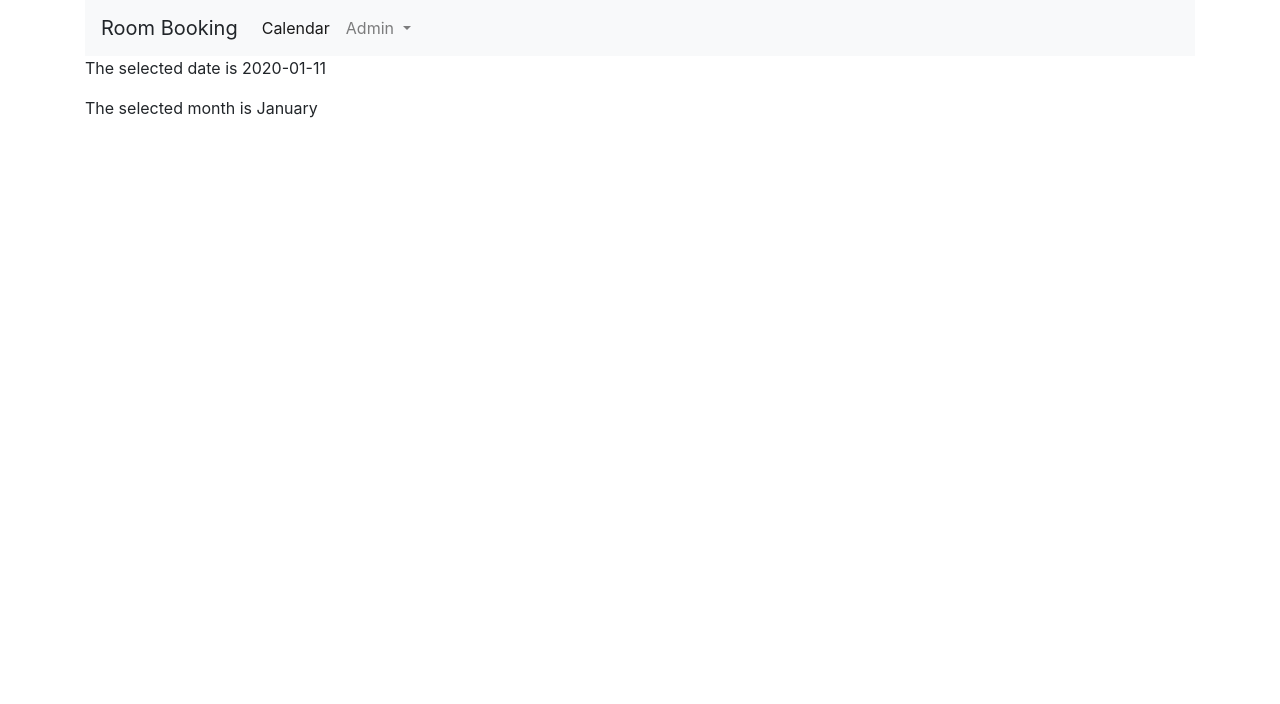
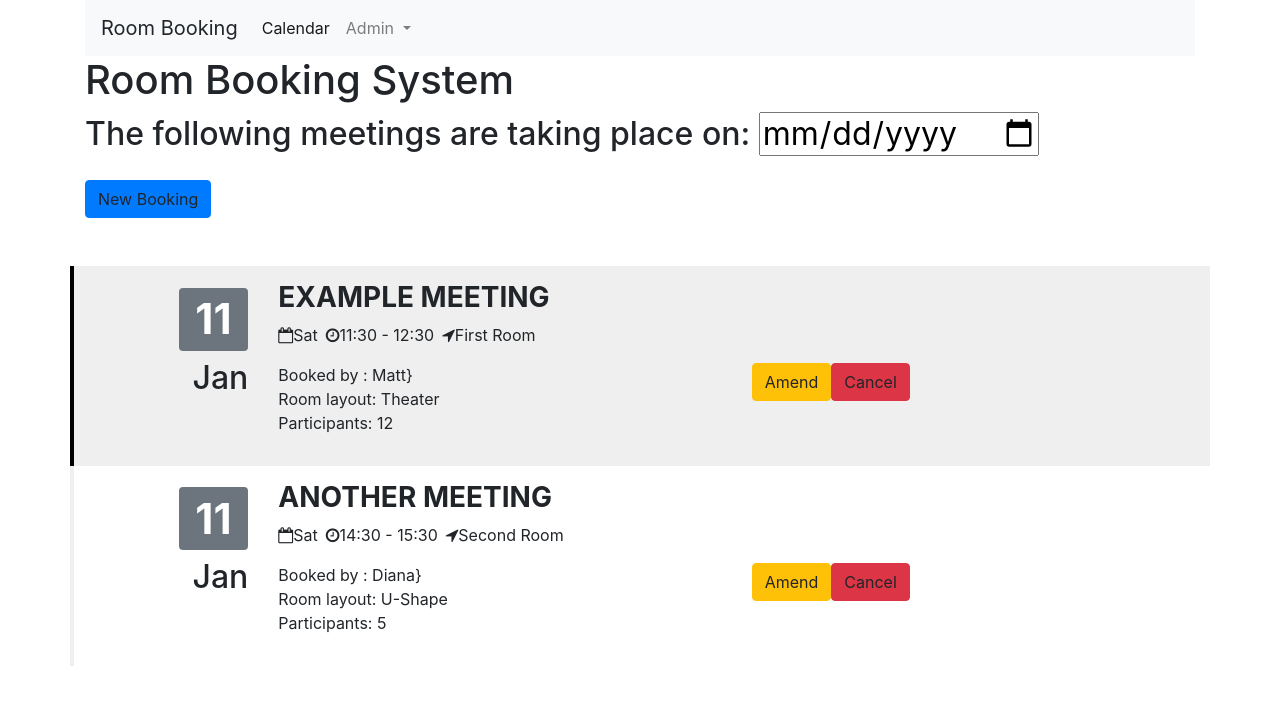
Before and after one commit to antocecere77/RoomBookingAngular, an Angular app: page / in a window 1280 px wide. Shown: the top 704 px of the page. Built offline with nearby package versions, Linux system fonts and the light colour scheme.

Commit message:
Displaying the calendar component

```diff
--- a/src/app/calendar/calendar.component.html
+++ b/src/app/calendar/calendar.component.html
@@ -1,2 +1,33 @@
-<p>The selected date is {{ selectedDate | date:'yyyy-MM-dd' }}</p>
-<p>The selected month is {{ selectedDate | date:'MMMM' }}</p>
+<h1>Room Booking System</h1>
+
+<h2>The following meetings are taking place on: <input type="date"/></h2>
+
+<a class="btn btn-primary mt-3 mb-5">New Booking</a>
+
+<h3 class="mt-5" *ngIf="bookings.length === 0">There are no meetings currently scheduled for this date.</h3>
+
+<div class="row row-striped" *ngFor="let booking of bookings">
+  <div class="col-2 text-right">
+    <h1 class="display-4"><span class="badge badge-secondary">{{ booking.getDateAsDate() | date:'dd' }}</span></h1>
+    <h2>{{ booking.getDateAsDate() | date:'MMM' }}</h2>
+  </div>
+  <div class="col-10">
+    <h3 class="text-uppercase"><strong>{{ booking.title }}</strong></h3>
+    <ul class="list-inline">
+      <li class="list-inline-item"><i class="fa fa-calendar-o" aria-hidden="true"></i>{{ booking.getDateAsDate() | date:'EEE' }}</li>
+      <li class="list-inline-item"><i class="fa fa-clock-o" aria-hidden="true"></i>{{ booking.startTime }} - {{ booking.endTime }}</li>
+      <li class="list-inline-item"><i class="fa fa-location-arrow" aria-hidden="true"></i>{{ booking.room.name }}</li>
+    </ul>
+    <div class="row">
+      <div class="col-6">
+        <p class="mb-0">Booked by : {{ booking.user.name }}}</p>
+        <p class="mb-0">Room layout: {{ booking.layout }}</p>
+        <p>Participants: {{ booking.participants }}</p>
+      </div>
+      <div class="col-6">
+        <a class="btn btn-warning">Amend</a>
+        <a class="btn btn-danger">Cancel</a>
+      </div>
+    </div>
+  </div>
+</div>
--- a/src/app/calendar/calendar.component.ts
+++ b/src/app/calendar/calendar.component.ts
@@ -1,5 +1,7 @@
 import { Component, OnInit } from '@angular/core';
 import { formatDate } from '@angular/common';
+import { Booking } from '../model/booking';
+import { DataService } from '../data.service';
 
 @Component({
   selector: 'app-calendar',
@@ -8,12 +10,14 @@ import { formatDate } from '@angular/common';
 })
 export class CalendarComponent implements OnInit {
 
-  selectedDate = new Date();
+  bookings: Array<Booking>;
 
-  constructor() { }
+  constructor(private dataService: DataService) { }
 
   ngOnInit() {
-    const date: string = formatDate(this.selectedDate, 'yyyy-MM-dd', 'en-UK');
+    this.dataService.getBookings().subscribe(
+      next => this.bookings = next
+    );
   }
 
 }
--- a/src/app/data.service.ts
+++ b/src/app/data.service.ts
@@ -2,6 +2,8 @@ import { Injectable } from '@angular/core';
 import { Room, LayoutCapacity, Layout } from './model/room';
 import { User } from './model/user';
 import { Observable, of } from 'rxjs';
+import { Booking } from './model/booking';
+import { formatDate } from '@angular/common';
 
 @Injectable({
   providedIn: 'root'
@@ -10,6 +12,7 @@ export class DataService {
 
   private rooms: Array<Room>;
   private users: Array<User>;
+  private bookings: Array<Booking>;
 
   getRooms(): Observable<Array<Room>> {
     return of(this.rooms);
@@ -76,6 +79,10 @@ export class DataService {
     return of(null);
   }
 
+  getBookings(): Observable<Array<Booking>> {
+    return of(this.bookings);
+  }
+
   constructor() {
     this.rooms = new Array<Room>();
     const room1 = new Room();
@@ -124,5 +131,31 @@ export class DataService {
     this.users.push(user1);
     this.users.push(user2);
     this.users.push(user3);
+
+    this.bookings = new Array<Booking>();
+    const booking1 = new Booking();
+    booking1.id = 1;
+    booking1.room = room1;
+    booking1.user = user1;
+    booking1.layout = Layout.THEATER;
+    booking1.title = 'Example meeting';
+    booking1.date = formatDate(new Date(), 'yyyy-MM-dd', 'en-GB');
+    booking1.startTime = '11:30';
+    booking1.endTime = '12:30';
+    booking1.participants = 12;
+
+    const booking2 = new Booking();
+    booking2.id = 2;
+    booking2.room = room2;
+    booking2.user = user2;
+    booking2.layout = Layout.USHAPE;
+    booking2.title = 'Another meeting';
+    booking2.date = formatDate(new Date(), 'yyyy-MM-dd', 'en-GB');
+    booking2.startTime = '14:30';
+    booking2.endTime = '15:30';
+    booking2.participants = 5;
+
+    this.bookings.push(booking1);
+    this.bookings.push(booking2);
   }
 }
--- /dev/null
+++ b/src/app/model/booking.ts
@@ -0,0 +1,18 @@
+import { Room, Layout } from './room';
+import { User } from './user';
+
+export class Booking {
+  id: number;
+  room: Room;
+  user: User;
+  layout: Layout;
+  title: string;
+  date: string;
+  startTime: string;
+  endTime: string;
+  participants: number;
+
+  getDateAsDate() {
+    return new Date(this.date);
+  }
+}
```
